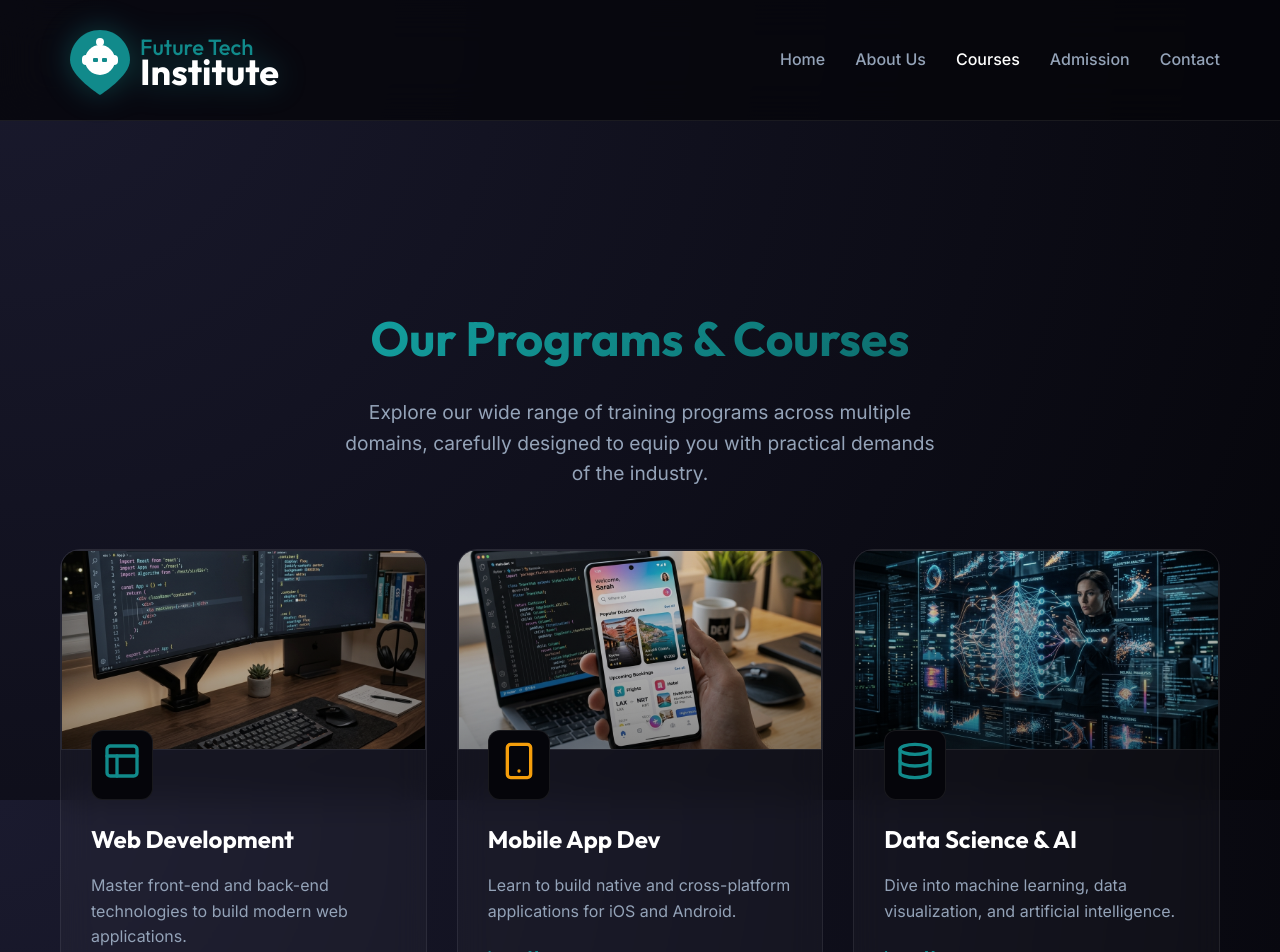
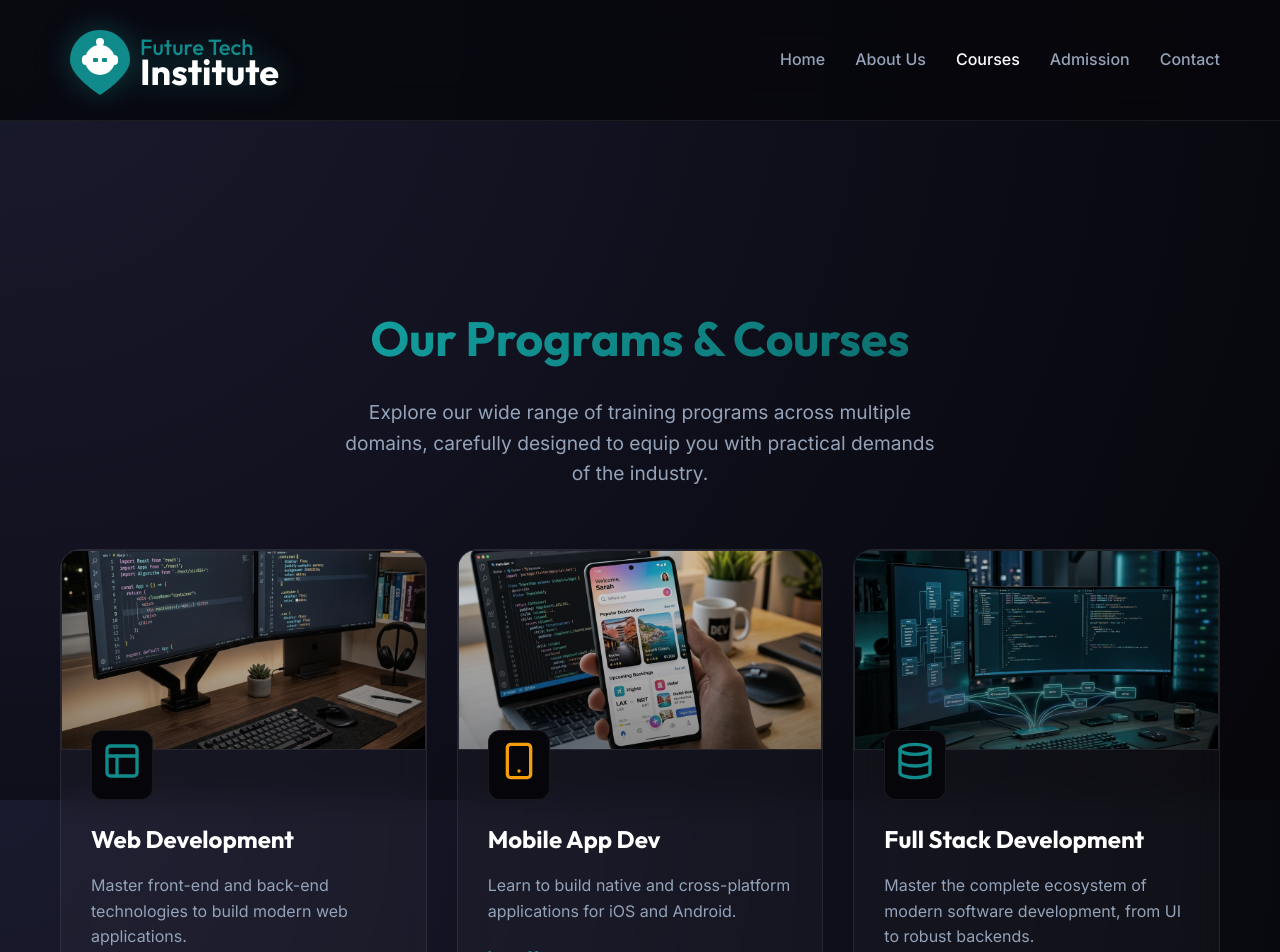
Before and after one commit to abish05/FTI-WEBSITE, a React (Vite) app: page /courses in a window 1280 px wide. Shown: the top 952 px of the page. Built offline with nearby package versions, Linux system fonts and the light colour scheme.

Commit message:
Courses: Updated Data Science course to Full Stack Development with new curriculum and imagery

```diff
--- a/src/pages/Courses.jsx
+++ b/src/pages/Courses.jsx
@@ -2,7 +2,7 @@ import { MonitorPlay, Smartphone, Database, Shield, Layout, Settings, X, CheckCi
 import { useState } from 'react';
 import webDevImg from '../assets/web_dev.png';
 import mobileDevImg from '../assets/mobile_dev.png';
-import dataScienceImg from '../assets/data_science.png';
+import fullStackImg from '../assets/full_stack_dev.png';
 import cyberSecurityImg from '../assets/cyber_security.png';
 import cloudComputingImg from '../assets/cloud_computing.png';
 import digitalMarketingImg from '../assets/digital_marketing.png';
@@ -38,16 +38,16 @@ const Courses = () => {
             }
         },
         {
-            title: 'Data Science & AI',
+            title: 'Full Stack Development',
             icon: <Database size={40} color="#118a8b" />,
-            image: dataScienceImg,
-            desc: 'Dive into machine learning, data visualization, and artificial intelligence.',
+            image: fullStackImg,
+            desc: 'Master the complete ecosystem of modern software development, from UI to robust backends.',
             details: {
-                subtitle: 'Turn Raw Data into Intelligence',
-                description: 'Master the tools used by data scientists to predict trends, automate tasks, and build "smart" systems.',
-                modules: ['Python for Data Science', 'Statistics & Probability', 'Machine Learning Algorithms', 'Neural Networks (Deep Learning)', 'Data Visualization (Tableau/PowerBI)'],
-                projects: 'A predictive stock market model and a sentiment analysis tool for social media.',
-                careers: 'Data Scientist, ML Engineer, Data Analyst.'
+                subtitle: 'Build End-to-End Applications',
+                description: 'Master the complete ecosystem of modern software development, from crafting intuitive user interfaces to architecting robust server-side infrastructures.',
+                modules: ['MERN Stack (MongoDB, Express, React, Node.js)', 'System Architecture & API Design', 'State Management (Redux/Context API)', 'Authentication & Security (JWT/OAuth)', 'Deployment & CI/CD Pipelines'],
+                projects: 'A real-time collaborative workspace and a high-scale social media engine.',
+                careers: 'Full Stack Developer, Software Architect, Product Engineer.'
             }
         },
         {
```
Also changed, not shown: src/assets/full_stack_dev.png (added).
